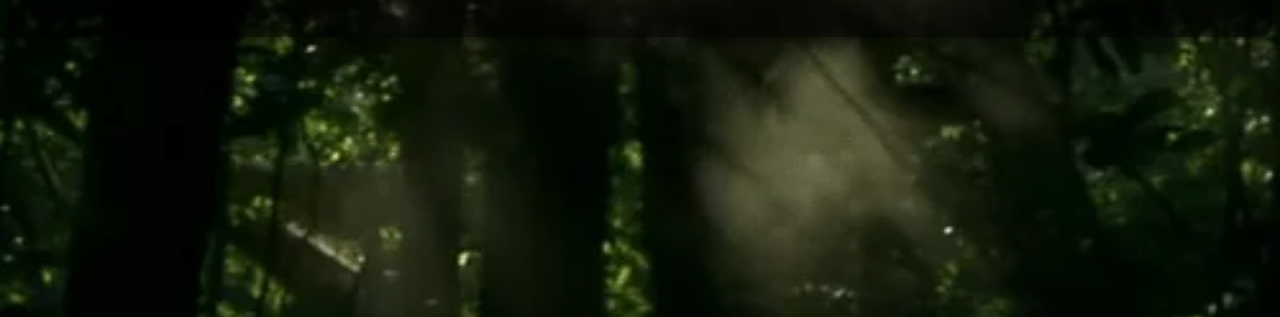
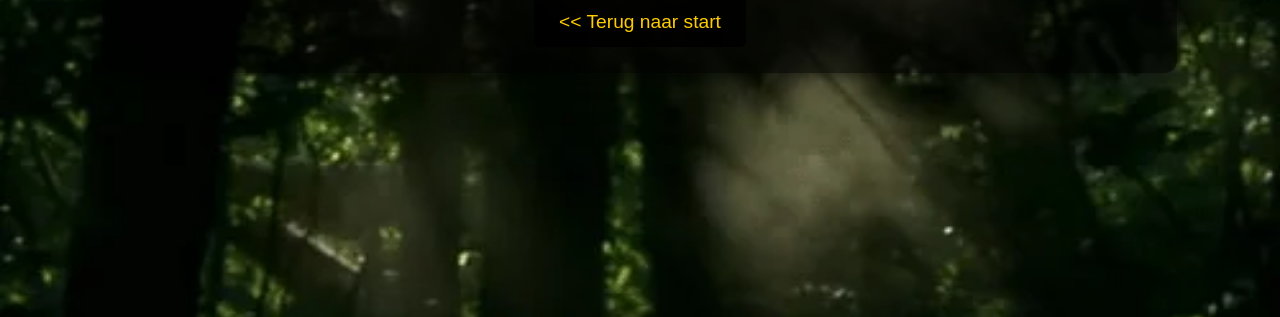
Before and after one commit to AnassAzdad/m8bo, a plain HTML site: page result.html in a window 1280 px wide. Shown: the part 483-800 px from the top of the page. Drawn offline with Linux system fonts and the light colour scheme.

Commit message:
de terugknop verbeterd en localstorage verwijderen aan het einde

```diff
--- a/result.html
+++ b/result.html
@@ -16,16 +16,19 @@
         <button onclick="check('Dylan')">Dylan van Dijk</button>
         <button onclick="check('Elif')">Elif Kaya</button>
         <button onclick="check('Faas')">Faas Jansen</button>
-
-        <a href="index.html">Terug naar start</a>
+        <div class="backButton">
+            <a href="index.html">&#60;&#60; Terug naar start</a>
+        </div>
     </div>
 
     <script>
         function check(choice) {
             const killer = localStorage.getItem("killer");
             if (choice === killer) {
+                localStorage.removeItem("killer");
                 window.location.href = "correct.html";
             } else {
+                localStorage.removeItem("killer");
                 window.location.href = "wrong.html";
             }
         }
--- a/style.css
+++ b/style.css
@@ -50,3 +50,7 @@ a, button {
 a:hover, button:hover {
     background-color: #222;
 }
+
+.backButton{
+    margin-top: 50px;
+}
```
Also changed, not shown: index.html (+1 -1 lines).
